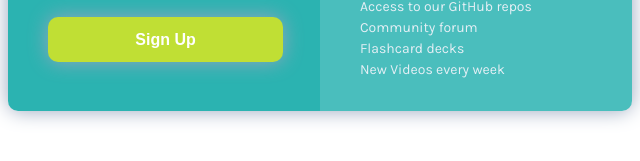
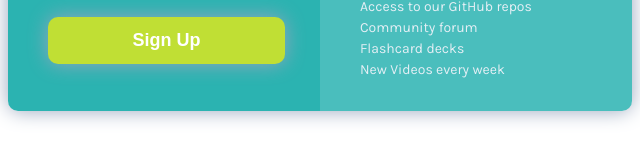
Before and after one commit to erokingIt/single-price-grid, a plain HTML site: page index.html in a window 1280 px wide. In both pictures the pointer is over the button "Sign Up". Shown: the part 367-528 px from the top of the page, 0-640 px from the left. Drawn offline with Linux system fonts and the light colour scheme.

Commit message:
Updated index to add a hover state to sign up button. Added screenshots of solution.

```diff
--- a/index.html
+++ b/index.html
@@ -144,6 +144,13 @@
     font-size: 16px;
   }
 
+  .signup-btn:hover {
+      font-size: 18px;
+      transition: 0.3s;
+      width: 237px;
+      height: 47px;
+  }
+
   .top>.content-area, .mon-sub-area, .features {
     line-height: 1.5;
   }
```
Also changed, not shown: images/Screenshot_Desktop.png (added), images/Screenshot_mobile.png (added).
